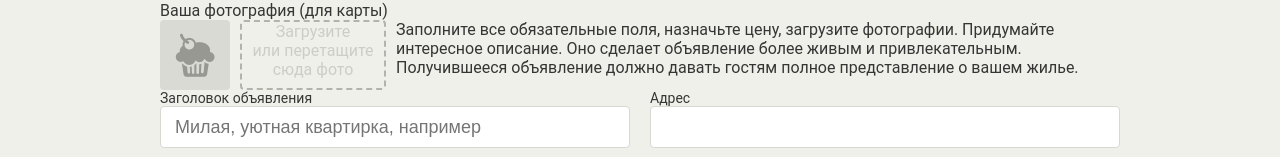
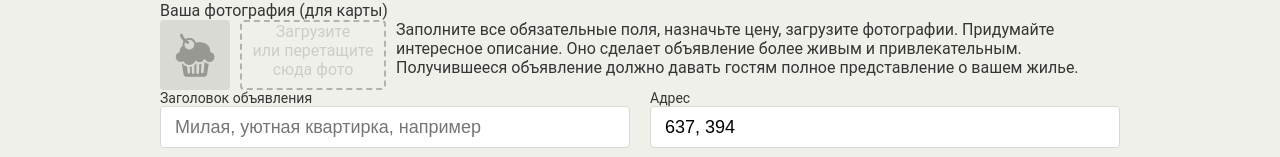
Before and after one commit to Kvezal/300063-keksobooking, a website: page index.html in a window 1280 px wide. Shown: the part 784-941 px from the top of the page. Drawn offline with Linux system fonts and the light colour scheme; no server answers.

Commit message:
backend module was connected and data module was disconnected

```diff
--- a/index.html
+++ b/index.html
@@ -168,7 +168,7 @@
         <div class="form__panel">
           <div class="form__element  form__element--wide">
             <label for="address">Адрес</label>
-            <input id="address" name="address" type="text" required>
+            <input id="address" name="address" type="text" value="637, 394" required>
           </div>
           <div class="form__row">
             <div class="form__element">
@@ -281,7 +281,7 @@
 
 <script src="js/utils.js"></script>
 <script src="js/show-card.js"></script>
-<script src="js/data.js"></script>
+<script src="js/backend.js"></script>
 <script src="js/card.js"></script>
 <script src="js/pin.js"></script>
 <script src="js/map.js"></script>
```
